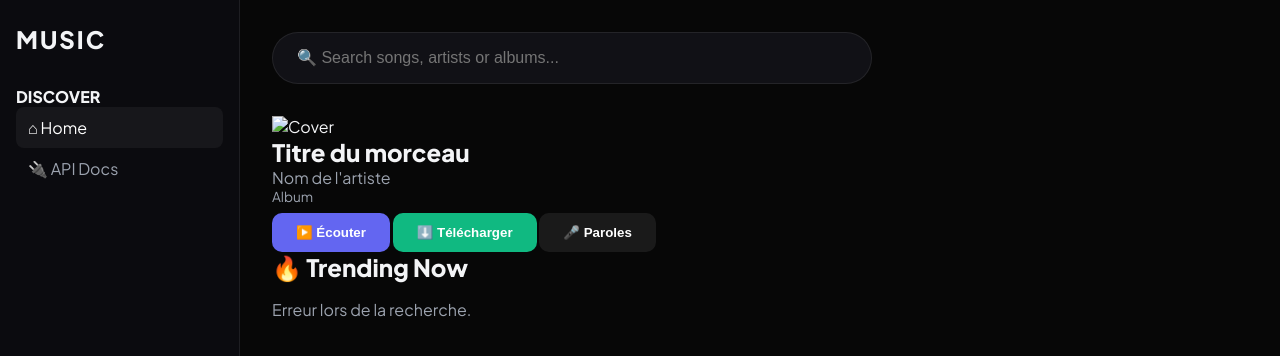
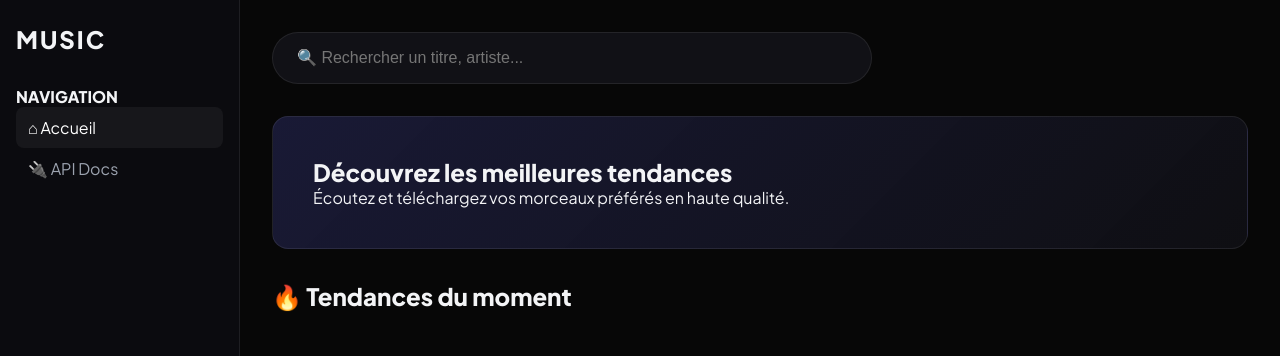
Before and after one commit to taijylangu30-lgtm/music-platform, a website: page public/index.html in a window 1280 px wide. Shown: the top 356 px of the page. Drawn offline with Linux system fonts and the light colour scheme; no server answers.

Commit message:
Update title and navigation labels in index.html

```diff
--- a/public/index.html
+++ b/public/index.html
@@ -3,55 +3,75 @@
 <head>
   <meta charset="UTF-8">
   <meta name="viewport" content="width=device-width, initial-scale=1.0">
-  <title>MUSIC — Your sound. Your world.</title>
+  <title>MUSIC — Premier Sound Experience</title>
   <link rel="stylesheet" href="/css/theme.css">
   <link rel="preconnect" href="https://fonts.googleapis.com">
   <link rel="preconnect" href="https://fonts.gstatic.com" crossorigin>
-  <link href="https://fonts.googleapis.com/css2?family=Plus+Jakarta+Sans:wght@400;600;800&display=swap" rel="stylesheet">
+  <link href="https://fonts.googleapis.com/css2?family=Plus+Jakarta+Sans:wght@400;500;600;800&display=swap" rel="stylesheet">
 </head>
 <body>
 
-  <!-- Navigation -->
+  <!-- Sidebar / Navigation -->
   <aside class="sidebar">
     <div class="logo">MUSIC</div>
     <div class="nav-group">
-      <h4>DISCOVER</h4>
-      <a href="#" class="nav-link active">⌂ Home</a>
+      <h4>NAVIGATION</h4>
+      <a href="#" id="nav-home" class="nav-link active">⌂ Accueil</a>
       <a href="/developers" class="nav-link">🔌 API Docs</a>
     </div>
   </aside>
 
   <!-- Contenu Principal -->
   <main class="main-content">
+
+    <!-- Barre de Recherche Globale -->
     <div class="search-container">
-      <input type="text" id="search-input" class="search-input" placeholder="🔍 Search songs, artists or albums..." autocomplete="off">
+      <input type="text" id="search-input" class="search-input" placeholder="🔍 Rechercher un titre, artiste..." autocomplete="off">
     </div>
 
-    <!-- Section Titre Sélectionné (Style VidMate) -->
-    <section id="selected-track-section" class="selected-card hidden">
-      <div class="selected-content">
-        <img id="selected-cover" src="" alt="Cover" class="selected-cover-img">
-        <div class="selected-info">
-          <h2 id="selected-title">Titre du morceau</h2>
-          <p id="selected-artist" style="color: var(--text-muted)">Nom de l'artiste</p>
-          <p id="selected-album" style="color: var(--text-muted); font-size: 0.85rem; margin-bottom: 8px;">Album</p>
+    <!-- 🏠 VUE 1 : PAGE D'ACCUEIL -->
+    <section id="view-home" class="page-view">
+      <div class="hero-banner">
+        <h1>Découvrez les meilleures tendances</h1>
+        <p>Écoutez et téléchargez vos morceaux préférés en haute qualité.</p>
+      </div>
+      <h2 class="section-title">🔥 Tendances du moment</h2>
+      <div id="home-grid" class="tracks-grid"></div>
+    </section>
 
-          <div class="selected-actions">
-            <button id="btn-selected-play" class="btn btn-play">▶️ Écouter</button>
-            <button id="btn-selected-download" class="btn btn-download">⬇️ Télécharger</button>
-            <button id="btn-selected-lyrics" class="btn btn-secondary">🎤 Paroles</button>
+    <!-- 🔎 VUE 2 : PAGE RÉSULTATS DE RECHERCHE -->
+    <section id="view-search" class="page-view hidden">
+      <div class="search-header">
+        <button id="btn-back-home" class="btn btn-secondary">← Retour à l'accueil</button>
+        <h2 id="search-query-title">Résultats pour "..."</h2>
+      </div>
+      <div id="search-grid" class="tracks-grid"></div>
+    </section>
+
+    <!-- 🎵 VUE 3 : PAGE DÉDIÉE / TITRE PRO -->
+    <section id="view-track-details" class="page-view hidden">
+      <button id="btn-back-results" class="btn btn-secondary" style="margin-bottom: 24px;">← Retour aux résultats</button>
+
+      <div class="pro-track-container">
+        <div class="pro-cover-wrapper">
+          <img id="detail-cover" src="" alt="Cover" class="pro-cover">
+        </div>
+
+        <div class="pro-track-info">
+          <span class="badge-pro">PREMIUM TRACK</span>
+          <h1 id="detail-title">Titre du morceau</h1>
+          <p id="detail-artist" class="artist-name">Artiste</p>
+          <p id="detail-album" class="album-name">Album</p>
+
+          <div class="pro-actions">
+            <button id="btn-detail-play" class="btn btn-play btn-large">▶ Écouter maintenant</button>
+            <button id="btn-detail-download" class="btn btn-download btn-large">⬇ Télécharger MP3</button>
+            <button id="btn-detail-lyrics" class="btn btn-secondary btn-large">🎤 Paroles</button>
           </div>
         </div>
       </div>
     </section>
 
-    <!-- Grille de recherche -->
-    <section id="results-section">
-      <h2 style="margin-bottom: 16px;">🔥 Trending Now</h2>
-      <div id="tracks-grid" class="tracks-grid">
-        <!-- Rempli dynamiquement par JS -->
-      </div>
-    </section>
   </main>
 
   <!-- Player Persistant -->
@@ -75,8 +95,8 @@
   <!-- Modal Lyrics -->
   <div id="lyrics-modal" class="modal">
     <div class="modal-content">
-      <h3 id="lyrics-title" style="margin-bottom: 8px;">Paroles</h3>
-      <p id="lyrics-body" style="white-space: pre-line; color: var(--text-muted); font-size: 0.95rem;"></p>
+      <h3 id="lyrics-title">Paroles</h3>
+      <p id="lyrics-body"></p>
       <button onclick="closeLyrics()" class="btn btn-secondary" style="margin-top: 20px; width: 100%;">Fermer</button>
     </div>
   </div>
```
